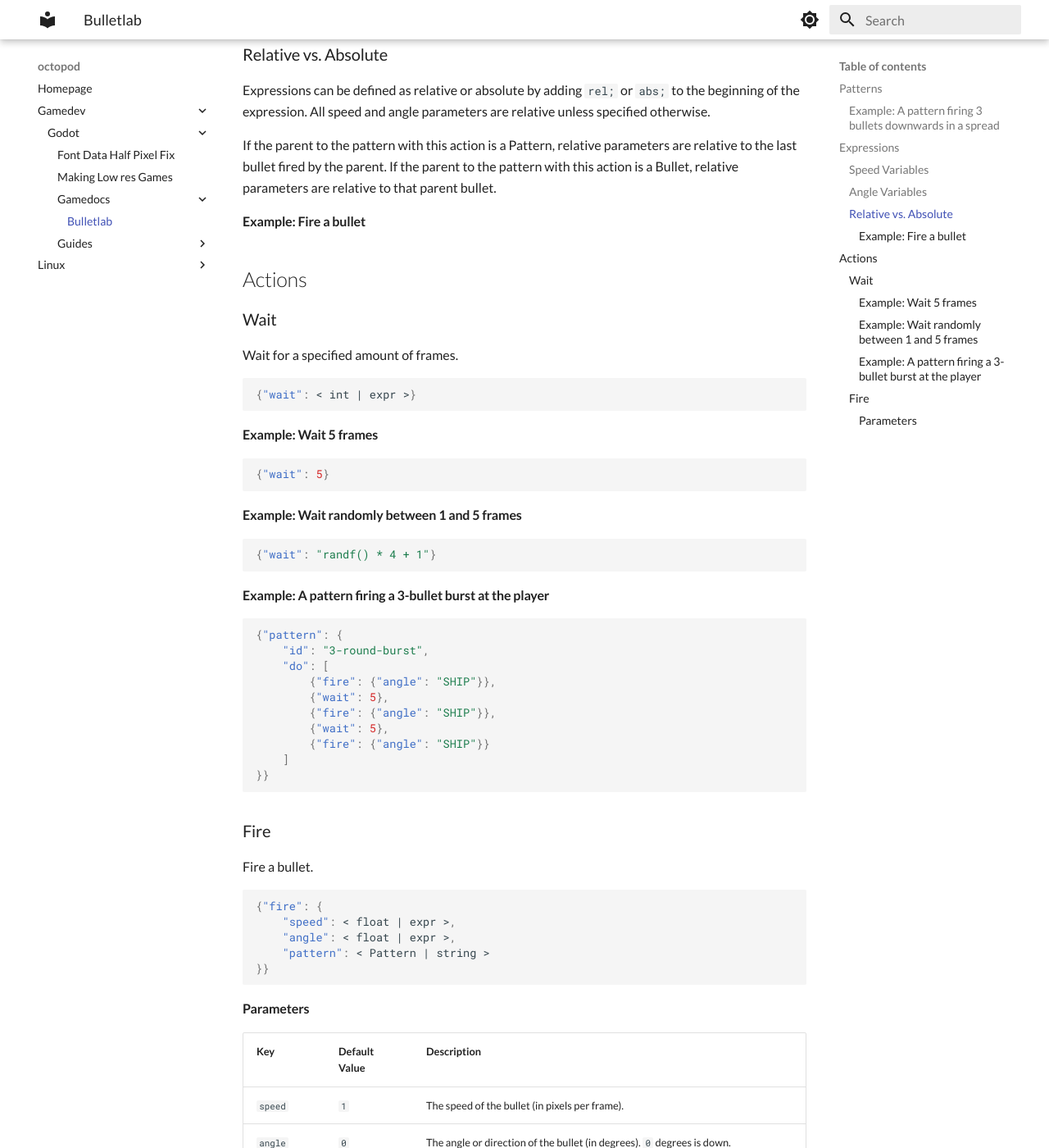
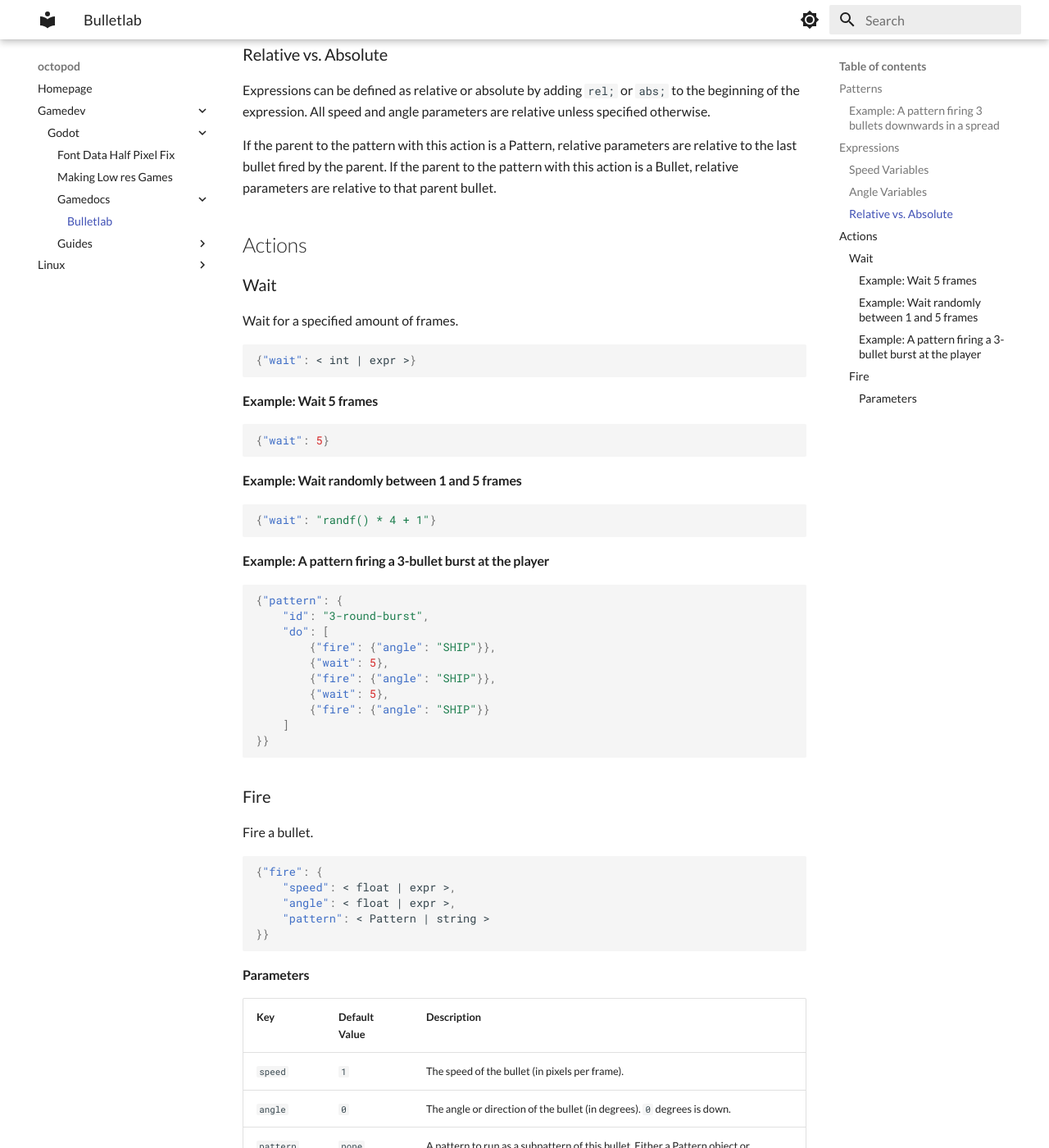
Before and after one commit to bakana808/mkdocs, an MkDocs documentation site: the page built from docs/gamedev/godot/gamedocs/bulletlab.md, in a window 1280 px wide and 1400 px high, scrolled down 1565 px. Shown: the whole window at 82% size. Built offline with MkDocs 1.6.1 and Material for MkDocs 9.7.7, drawn with Linux system fonts in a browser that asks for light colours.

Commit message:
vault backup: 2023-04-12 19:27:48

```diff
--- a/docs/gamedev/godot/gamedocs/bulletlab.md
+++ b/docs/gamedev/godot/gamedocs/bulletlab.md
@@ -68,8 +68,6 @@ Expressions can be defined as relative or absolute by adding `rel;` or `abs;` to
 If the parent to the pattern with this action is a Pattern, relative parameters are relative to the last bullet fired by the parent.
 If the parent to the pattern with this action is a Bullet, relative parameters are relative to that parent bullet.
 
-#### Example: Fire a bullet
-
 ## Actions
 
 ###  Wait
```
Also changed, not shown: other parts of docs/gamedev/godot/gamedocs/bulletlab.md (+2 -0 lines).
